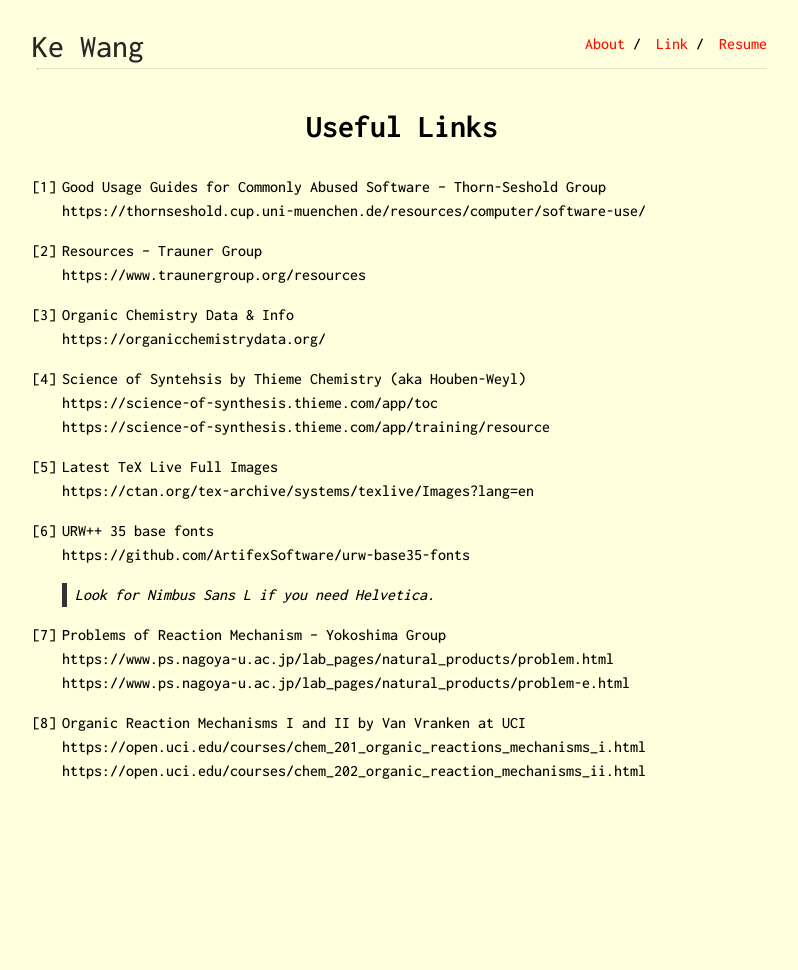
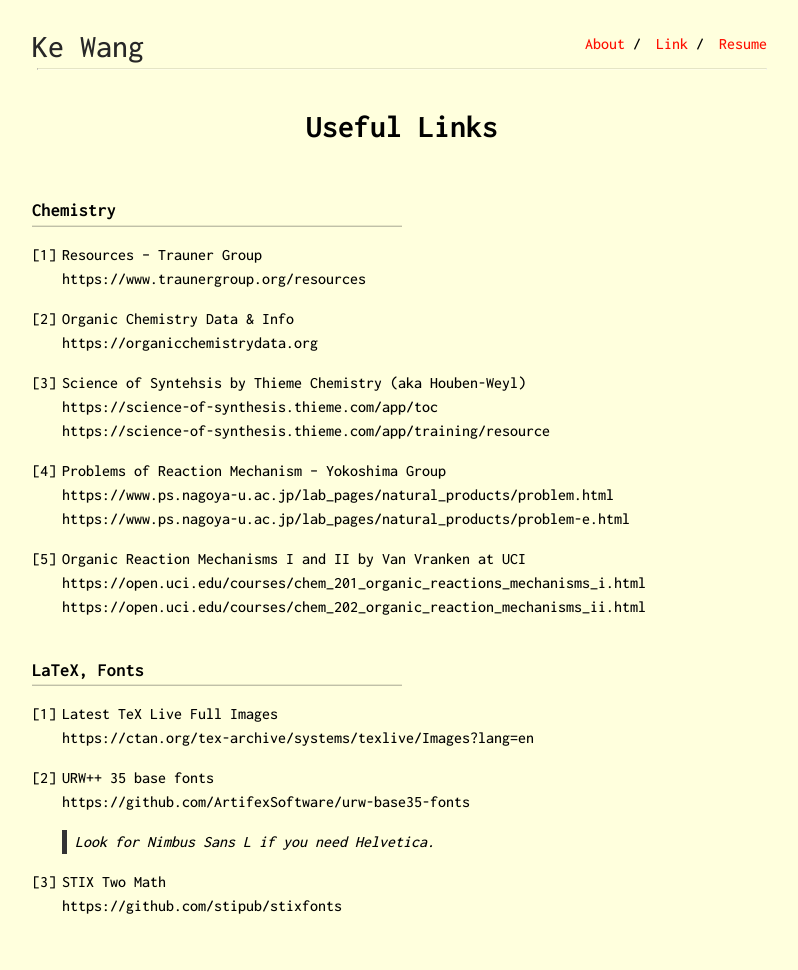
Before and after one commit to ekdc11/ekdc11.github.io, a Jekyll site: the page built from link.md, in a window 1280 px wide. Shown: the whole page, without its empty margins (238-1036 px from the left). Built offline with Jekyll 4.4.1, drawn with Linux system fonts in a browser that asks for light colours; before the commit the page ends 900 px from its top, so only the background shows below that.

Commit message:
Update link.md

```diff
--- a/link.md
+++ b/link.md
@@ -2,19 +2,27 @@
 layout: default
 title: Useful Links
 ---
-
-1. Good Usage Guides for Commonly Abused Software -- Thorn-Seshold Group \
-https://thornseshold.cup.uni-muenchen.de/resources/computer/software-use/
+### Chemistry
 
 1. Resources -- Trauner Group \
 https://www.traunergroup.org/resources
 
 1. Organic Chemistry Data & Info \
-https://organicchemistrydata.org/
+https://organicchemistrydata.org
 
 1. Science of Syntehsis by Thieme Chemistry (aka Houben-Weyl) \
 https://science-of-synthesis.thieme.com/app/toc \
 https://science-of-synthesis.thieme.com/app/training/resource
+
+1. Problems of Reaction Mechanism -- Yokoshima Group\
+https://www.ps.nagoya-u.ac.jp/lab_pages/natural_products/problem.html \
+https://www.ps.nagoya-u.ac.jp/lab_pages/natural_products/problem-e.html
+
+1. Organic Reaction Mechanisms I and II by Van Vranken at UCI \
+https://open.uci.edu/courses/chem_201_organic_reactions_mechanisms_i.html \
+https://open.uci.edu/courses/chem_202_organic_reaction_mechanisms_ii.html
+
+### LaTeX, Fonts
 
 1. Latest TeX Live Full Images \
 https://ctan.org/tex-archive/systems/texlive/Images?lang=en
@@ -23,10 +31,5 @@ https://ctan.org/tex-archive/systems/texlive/Images?lang=en
 https://github.com/ArtifexSoftware/urw-base35-fonts \
 > Look for Nimbus Sans L if you need Helvetica.
 
-1. Problems of Reaction Mechanism -- Yokoshima Group\
-https://www.ps.nagoya-u.ac.jp/lab_pages/natural_products/problem.html \
-https://www.ps.nagoya-u.ac.jp/lab_pages/natural_products/problem-e.html
-
-1. Organic Reaction Mechanisms I and II by Van Vranken at UCI \
-https://open.uci.edu/courses/chem_201_organic_reactions_mechanisms_i.html \
-https://open.uci.edu/courses/chem_202_organic_reaction_mechanisms_ii.html
+1. STIX Two Math \
+https://github.com/stipub/stixfonts
```
